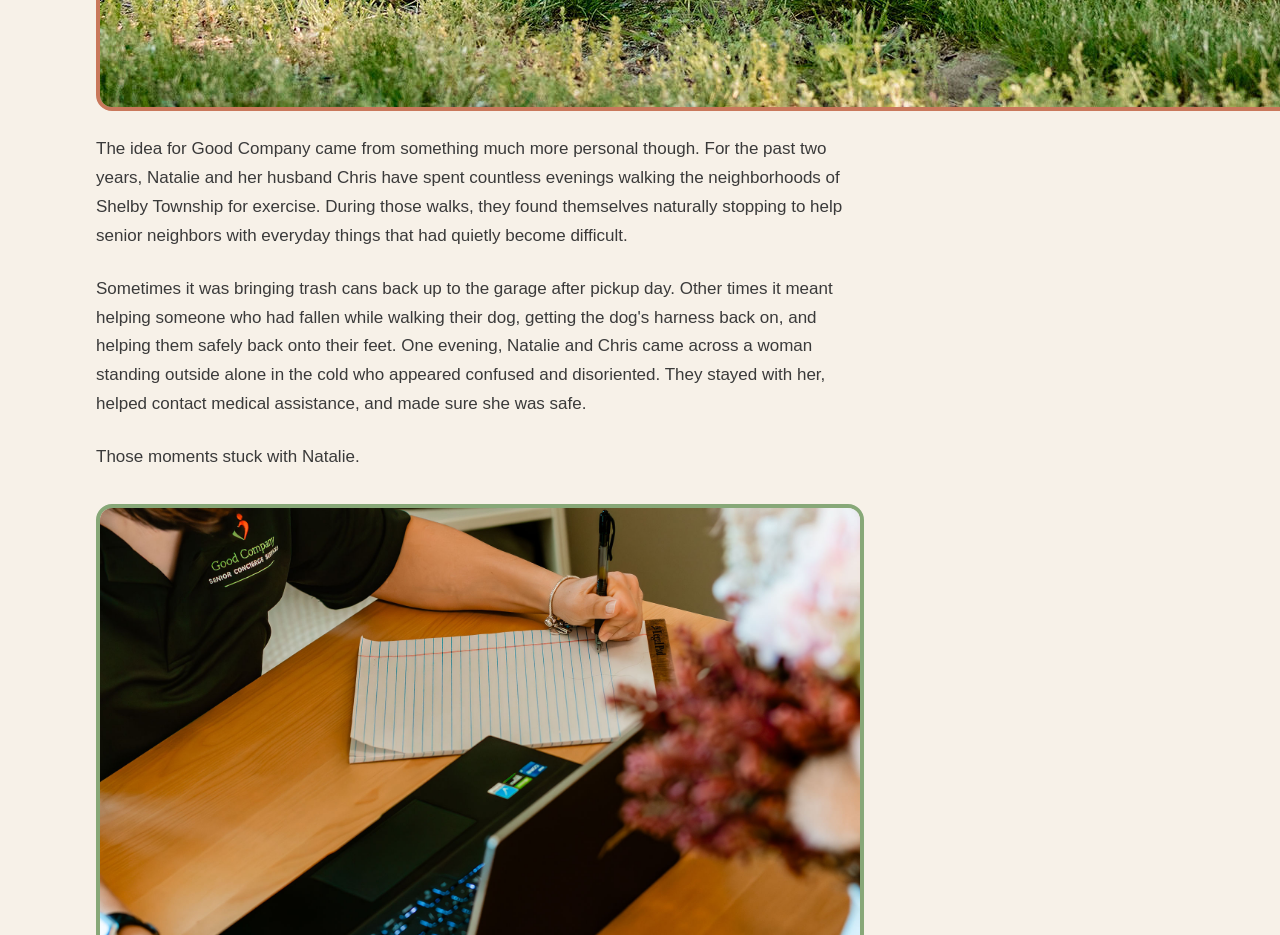
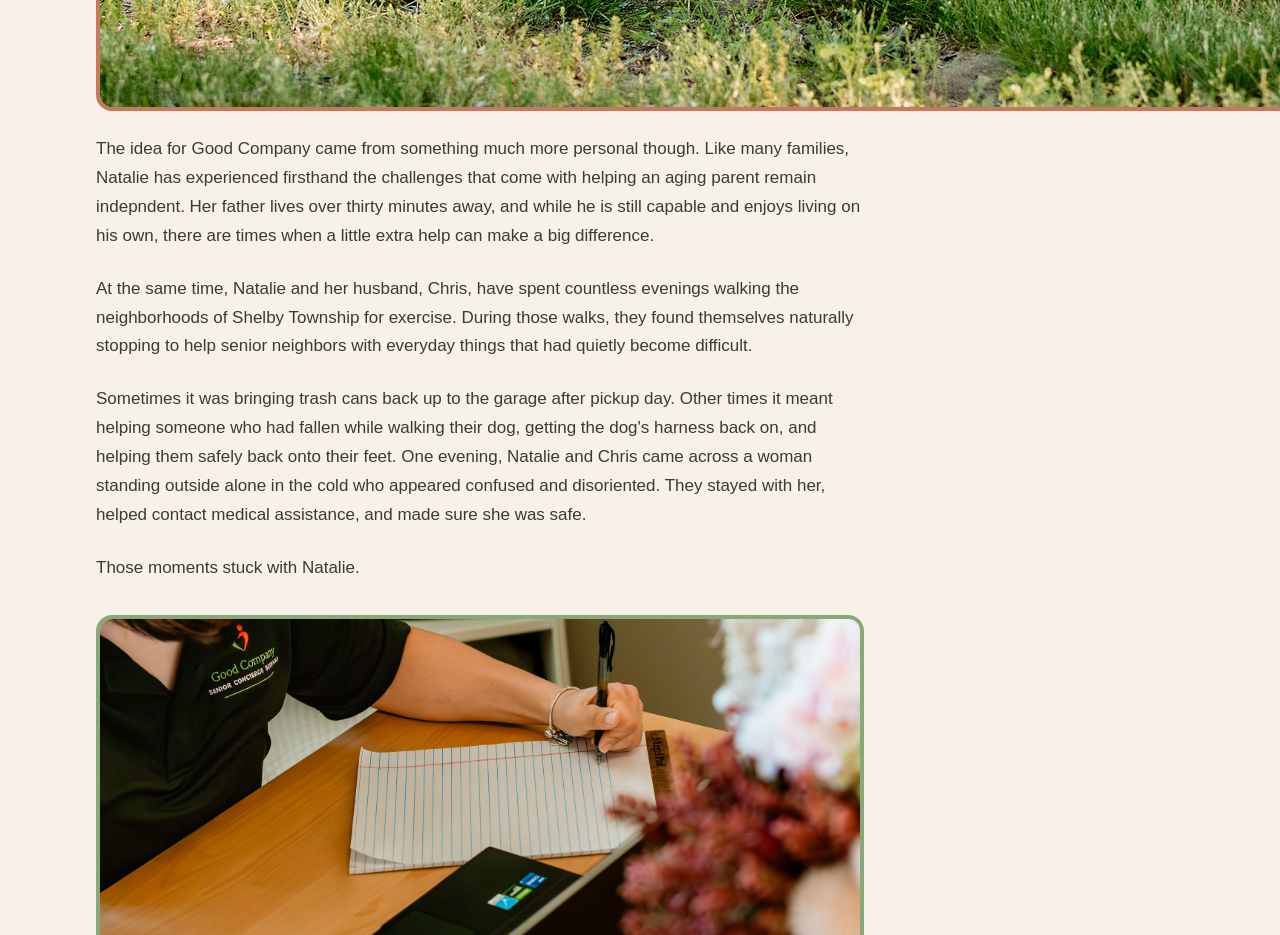
Before and after one commit to GoodCompanySCS/goodcompany-scs, a Next.js app: page /about in a window 1280 px wide. Shown: the part 2260-3195 px from the top of the page. Built offline with nearby package versions, Linux system fonts and the light colour scheme.

Commit message:
Update page.tsx

```diff
--- a/app/about/page.tsx
+++ b/app/about/page.tsx
@@ -44,7 +44,8 @@ export default function About() {
                 </div>
               </div>
 
-            <p className="text-lg mb-6">The idea for Good Company came from something much more personal though. For the past two years, Natalie and her husband Chris have spent countless evenings walking the neighborhoods of Shelby Township for exercise. During those walks, they found themselves naturally stopping to help senior neighbors with everyday things that had quietly become difficult.</p>
+            <p className="text-lg mb-6">The idea for Good Company came from something much more personal though. Like many families, Natalie has experienced firsthand the challenges that come with helping an aging parent remain indepndent. Her father lives over thirty minutes away, and while he is still capable and enjoys living on his own, there are times when a little extra help can make a big difference.</p>
+            <p className="text-lg mb-6">At the same time, Natalie and her husband, Chris, have spent countless evenings walking the neighborhoods of Shelby Township for exercise. During those walks, they found themselves naturally stopping to help senior neighbors with everyday things that had quietly become difficult.</p>
             <p className="text-lg mb-6">Sometimes it was bringing trash cans back up to the garage after pickup day. Other times it meant helping someone who had fallen while walking their dog, getting the dog's harness back on, and helping them safely back onto their feet. One evening, Natalie and Chris came across a woman standing outside alone in the cold who appeared confused and disoriented. They stayed with her, helped contact medical assistance, and made sure she was safe.</p>
             <p className="text-lg mb-6">Those moments stuck with Natalie.</p>
             <div className="flex justify-center my-8">
```
